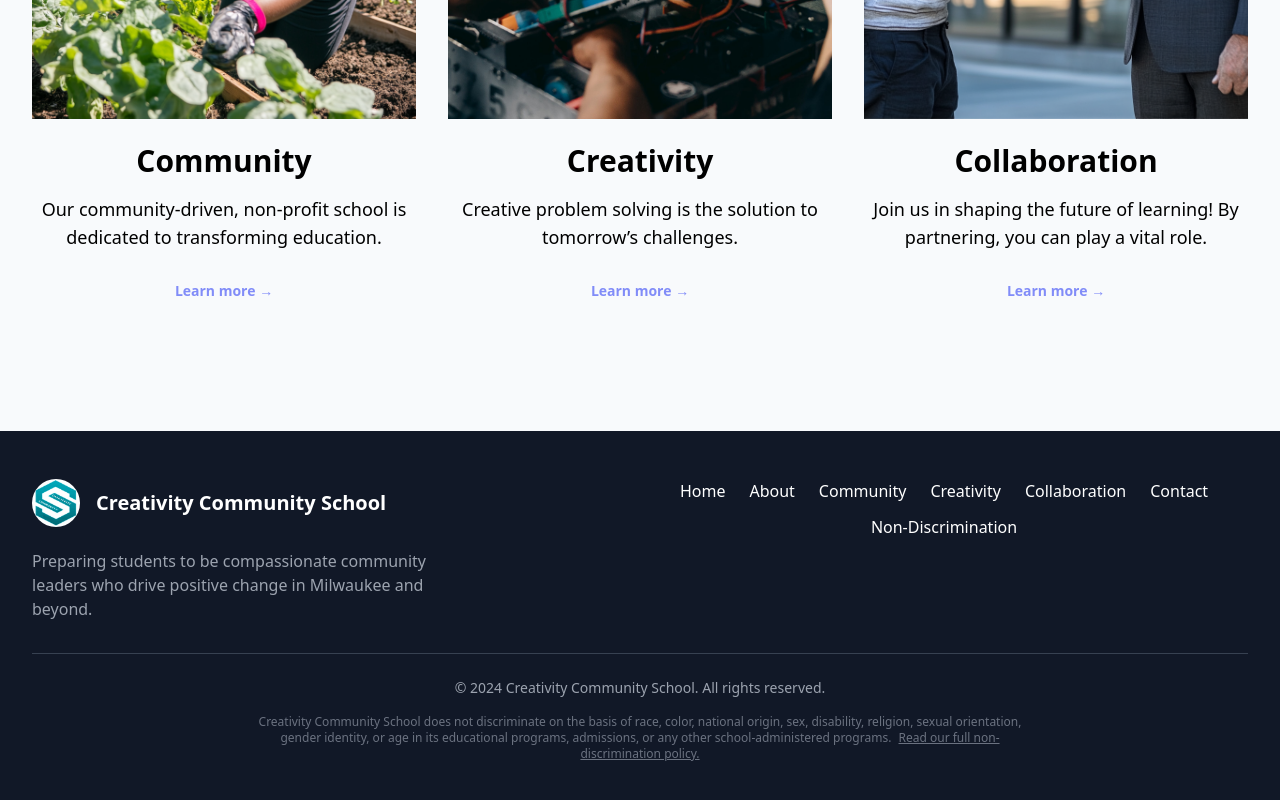
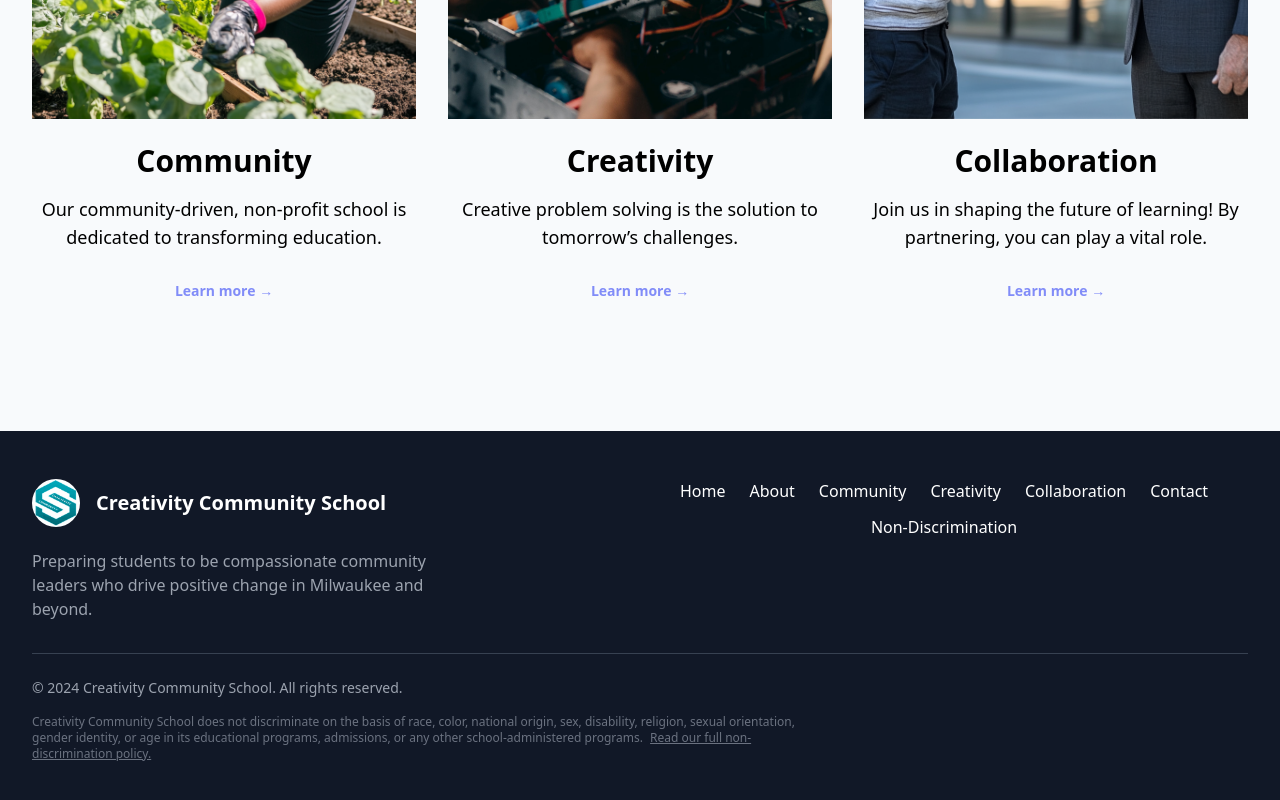
Before and after one commit to Nick-tsoukas/ccschool, a Nuxt app: page / in a window 1280 px wide. Shown: the part 1621-2421 px from the top of the page. Built offline with nearby package versions, Linux system fonts and the light colour scheme.

Commit message:
Chore: ..

```diff
--- a/components/Footer.vue
+++ b/components/Footer.vue
@@ -65,12 +65,12 @@
 
       <!-- Bottom Section -->
       <div class="mt-8 border-t border-gray-700 pt-6">
-        <div class="text-center">
+        <div class="text-left">
           <p class="text-sm text-gray-400">
             © 2024 Creativity Community School. All rights reserved.
           </p>
 
-          <p class="mt-4 text-xs text-gray-500 max-w-3xl mx-auto">
+          <p class="mt-4 text-xs text-gray-500 max-w-3xl">
             Creativity Community School does not discriminate on the basis of
             race, color, national origin, sex, disability, religion, sexual
             orientation, gender identity, or age in its educational programs,
```
